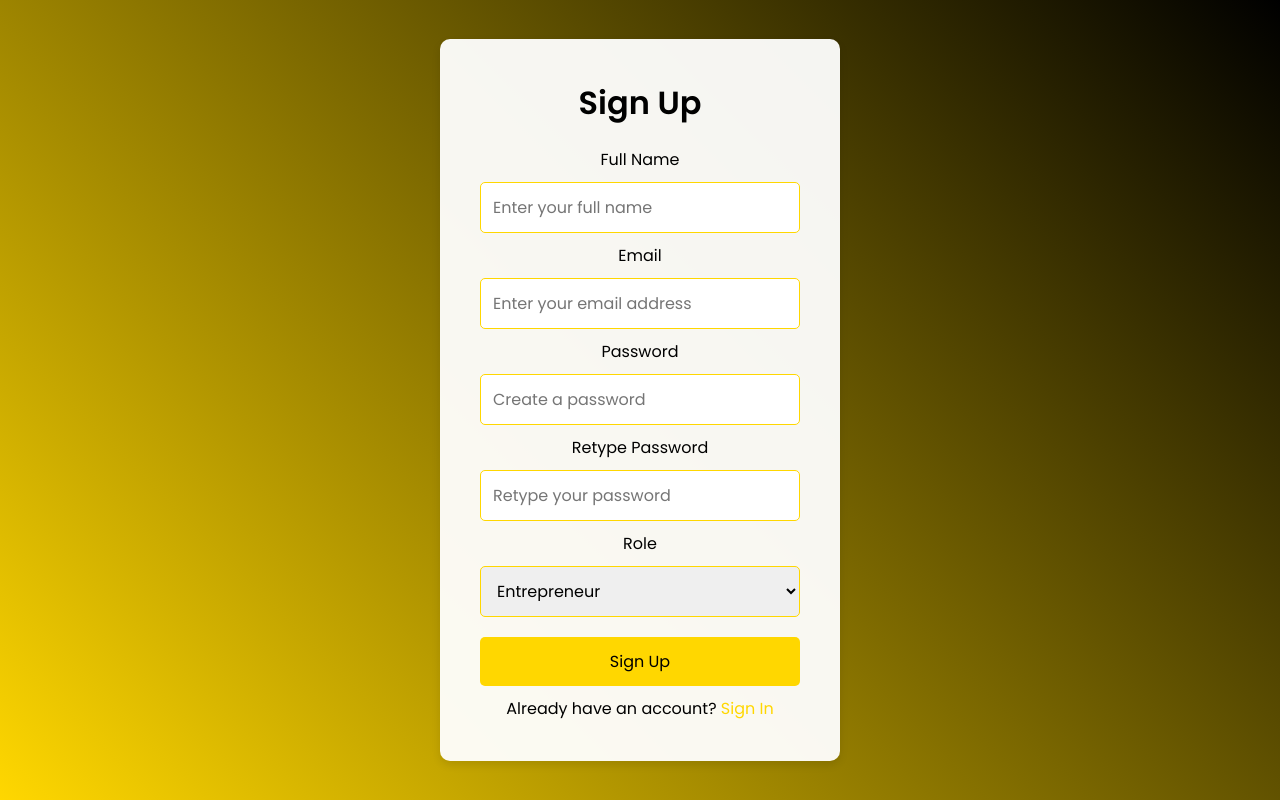
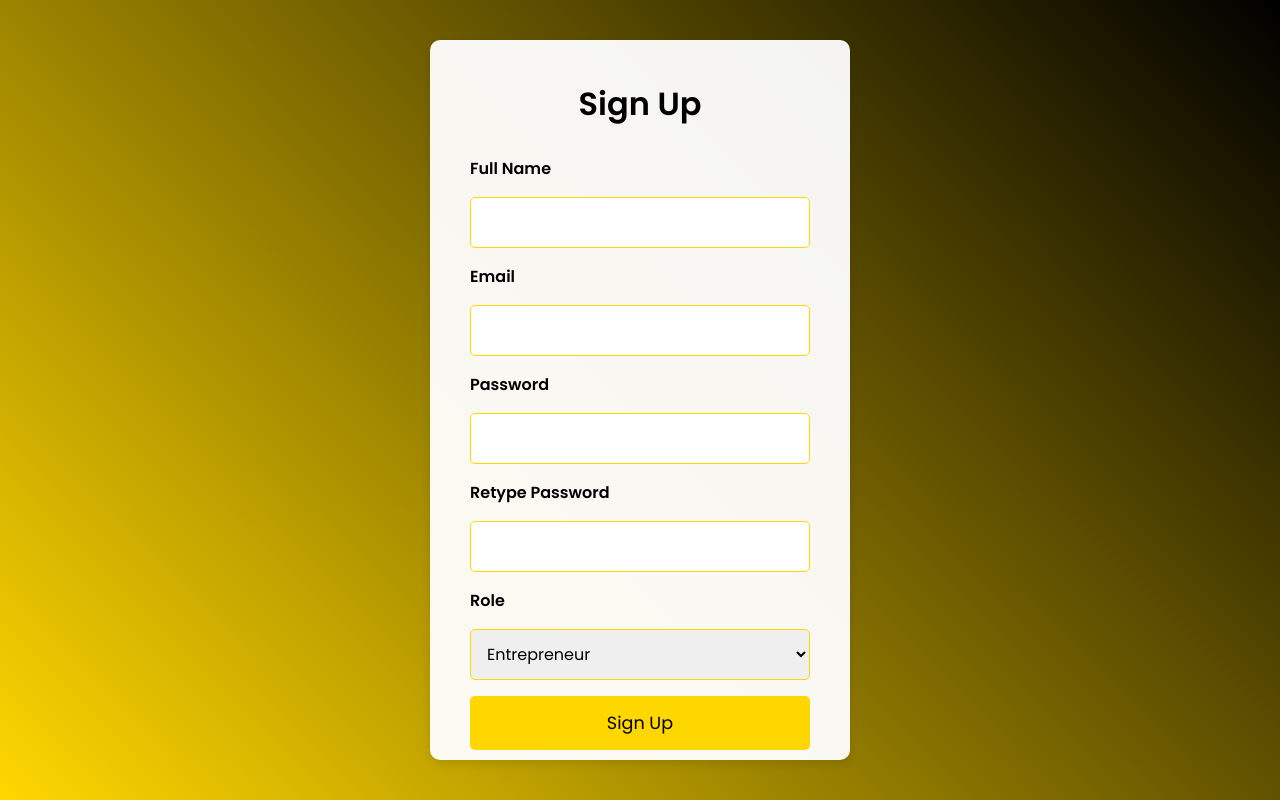
Before and after one commit to jessyforg/CAPSTONE_Kapital, a PHP site: page /sign_up.php in a window 1280 px wide. Run offline with PHP 8.4, Linux system fonts and the light colour scheme.

Commit message:
Improved the Sign Up Visuals
Also, gave function so that the investor and job seeker role syncs with the database.

```diff
--- /dev/null
+++ b/Kapital_System/sign_up.css
@@ -0,0 +1,144 @@
+/* Import Poppins font from Google Fonts */
+@import url("https://fonts.googleapis.com/css2?family=Poppins:wght@300;400;600&display=swap");
+
+/* General Reset and Box Model */
+* {
+	margin: 0;
+	padding: 0;
+	box-sizing: border-box;
+}
+
+body {
+	font-family: "Poppins", sans-serif; /* Apply Poppins font */
+	background: linear-gradient(
+		45deg,
+		#ffd700,
+		#000000
+	); /* Black to Gold Gradient */
+	height: 100vh;
+	display: flex;
+	justify-content: center;
+	align-items: center;
+	padding: 20px; /* Padding around body */
+}
+
+/* Container for centering the form */
+.container {
+	background-color: rgba(255, 255, 255, 0.95);
+	padding: 40px;
+	border-radius: 10px;
+	box-shadow: 0 4px 8px rgba(0, 0, 0, 0.1);
+	width: 100%;
+	max-width: 420px; /* Limit max width */
+	max-height: 90vh; /* Prevent form from growing too tall */
+	text-align: center;
+	margin: 20px;
+	display: flex;
+	flex-direction: column;
+	justify-content: flex-start;
+	overflow-y: auto; /* Allow scrolling if content overflows */
+}
+
+/* Heading Style */
+h2 {
+	font-size: 2rem;
+	margin-bottom: 20px; /* Space below the title */
+	color: #000000; /* Black color for text */
+	font-weight: 600;
+	text-align: center; /* Center the title */
+}
+
+/* Form Elements */
+form {
+	display: flex;
+	flex-direction: column;
+	align-items: flex-start; /* Align elements to the left */
+	width: 100%; /* Full width */
+}
+
+/* Labels */
+label {
+	font-size: 1rem;
+	font-weight: 600;
+	margin: 8px 0; /* Spacing between label and input */
+	width: 100%;
+	text-align: left;
+}
+
+/* Input fields */
+input,
+select,
+button,
+textarea {
+	padding: 12px;
+	margin: 8px 0;
+	border: 1px solid #ffd700; /* Gold border */
+	border-radius: 5px;
+	font-size: 1rem;
+	font-family: "Poppins", sans-serif;
+	width: 100%; /* Full width */
+	box-sizing: border-box;
+}
+
+/* Focused input styling */
+input:focus,
+select:focus,
+textarea:focus {
+	border-color: #ffd700;
+	outline: none;
+}
+
+/* Button styling */
+button {
+	background-color: #ffd700; /* Gold button */
+	color: black;
+	cursor: pointer;
+	transition: background-color 0.3s ease;
+	border: none;
+	border-radius: 5px;
+	font-family: "Poppins", sans-serif;
+	font-size: 1.1rem;
+	padding: 14px 0;
+	width: 100%; /* Full width button */
+}
+
+button:hover {
+	background-color: #ffcc00; /* Slightly darker gold on hover */
+}
+
+/* Textarea styling for Bio and Preferred Industries */
+textarea {
+	resize: vertical;
+	min-height: 100px;
+	padding: 12px;
+}
+
+/* Link styling */
+a {
+	color: #330033;
+	text-decoration: none;
+	font-family: "Poppins", sans-serif;
+}
+
+a:hover {
+	text-decoration: underline;
+}
+
+/* Responsiveness */
+@media (max-width: 480px) {
+	.container {
+		width: 90%;
+	}
+
+	h2 {
+		font-size: 1.8rem;
+	}
+
+	input,
+	select,
+	button,
+	textarea {
+		font-size: 1rem;
+		padding: 12px;
+	}
+}
--- a/Kapital_System/sign_up.php
+++ b/Kapital_System/sign_up.php
@@ -4,38 +4,90 @@
 <head>
     <meta charset="UTF-8">
     <meta name="viewport" content="width=device-width, initial-scale=1.0">
-    <title>Sign Up - StartupConnect</title>
-    <link rel="stylesheet" href="styles.css">
+    <title>Sign Up</title>
+    <link rel="stylesheet" href="sign_up.css">
+    <script>
+        function toggleRoleFields() {
+            var role = document.getElementById("role").value;
+            var investorFields = document.getElementById("investorFields");
+            var jobSeekerFields = document.getElementById("jobSeekerFields");
+
+            investorFields.style.display = "none";
+            jobSeekerFields.style.display = "none";
+
+            if (role === "investor") {
+                investorFields.style.display = "block";
+            } else if (role === "job_seeker") {
+                jobSeekerFields.style.display = "block";
+            }
+        }
+    </script>
 </head>
 
 <body>
     <div class="container">
         <h2>Sign Up</h2>
-        <form action="signup_process.php" method="POST">
+        <form method="POST" action="signup_process.php">
             <label for="name">Full Name</label>
-            <input type="text" name="name" id="name" placeholder="Enter your full name" required>
+            <input type="text" id="name" name="name" required>
 
             <label for="email">Email</label>
-            <input type="email" name="email" id="email" placeholder="Enter your email address" required>
+            <input type="email" id="email" name="email" required>
 
             <label for="password">Password</label>
-            <input type="password" name="password" id="password" placeholder="Create a password" required>
+            <input type="password" id="password" name="password" required>
 
             <label for="retype_password">Retype Password</label>
-            <input type="password" name="retype_password" id="retype_password" placeholder="Retype your password"
-                required>
+            <input type="password" id="retype_password" name="retype_password" required>
 
             <label for="role">Role</label>
-            <select name="role" id="role" required>
+            <select id="role" name="role" onchange="toggleRoleFields()" required>
                 <option value="entrepreneur">Entrepreneur</option>
                 <option value="investor">Investor</option>
                 <option value="job_seeker">Job Seeker</option>
             </select>
 
+            <!-- Investor Specific Fields -->
+            <div id="investorFields" style="display:none;">
+                <label for="investment_range_min">Investment Range (Min)</label>
+                <input type="number" id="investment_range_min" name="investment_range_min" step="0.01">
+
+                <label for="investment_range_max">Investment Range (Max)</label>
+                <input type="number" id="investment_range_max" name="investment_range_max" step="0.01">
+
+                <label for="preferred_industries">Preferred Industries (Comma-separated)</label>
+                <input type="text" id="preferred_industries" name="preferred_industries">
+
+                <label for="bio">Bio</label>
+                <textarea id="bio" name="bio"></textarea>
+            </div>
+
+            <!-- Job Seeker Specific Fields -->
+            <div id="jobSeekerFields" style="display:none;">
+                <label for="desired_role">Desired Role</label>
+                <input type="text" id="desired_role" name="desired_role">
+
+                <label for="bio">Bio</label>
+                <textarea id="bio" name="bio"></textarea>
+
+                <label for="skills">Skills (Comma-separated)</label>
+                <input type="text" id="skills" name="skills">
+
+                <label for="experience_level">Experience Level</label>
+                <select id="experience_level" name="experience_level" required>
+                    <option value="entry">Entry</option>
+                    <option value="mid">Mid</option>
+                    <option value="senior">Senior</option>
+                </select>
+
+                <label for="location_preference">Location Preference</label>
+                <input type="text" id="location_preference" name="location_preference">
+            </div>
+
             <button type="submit">Sign Up</button>
         </form>
 
-        <p>Already have an account? <a href="sign_in.php">Sign In</a></p>
+        <p>Already have an account? <a href="sign_in.php">Login here</a></p>
     </div>
 </body>
 
```
Also changed, not shown: Kapital_System/signup_process.php (+21 -16 lines).
